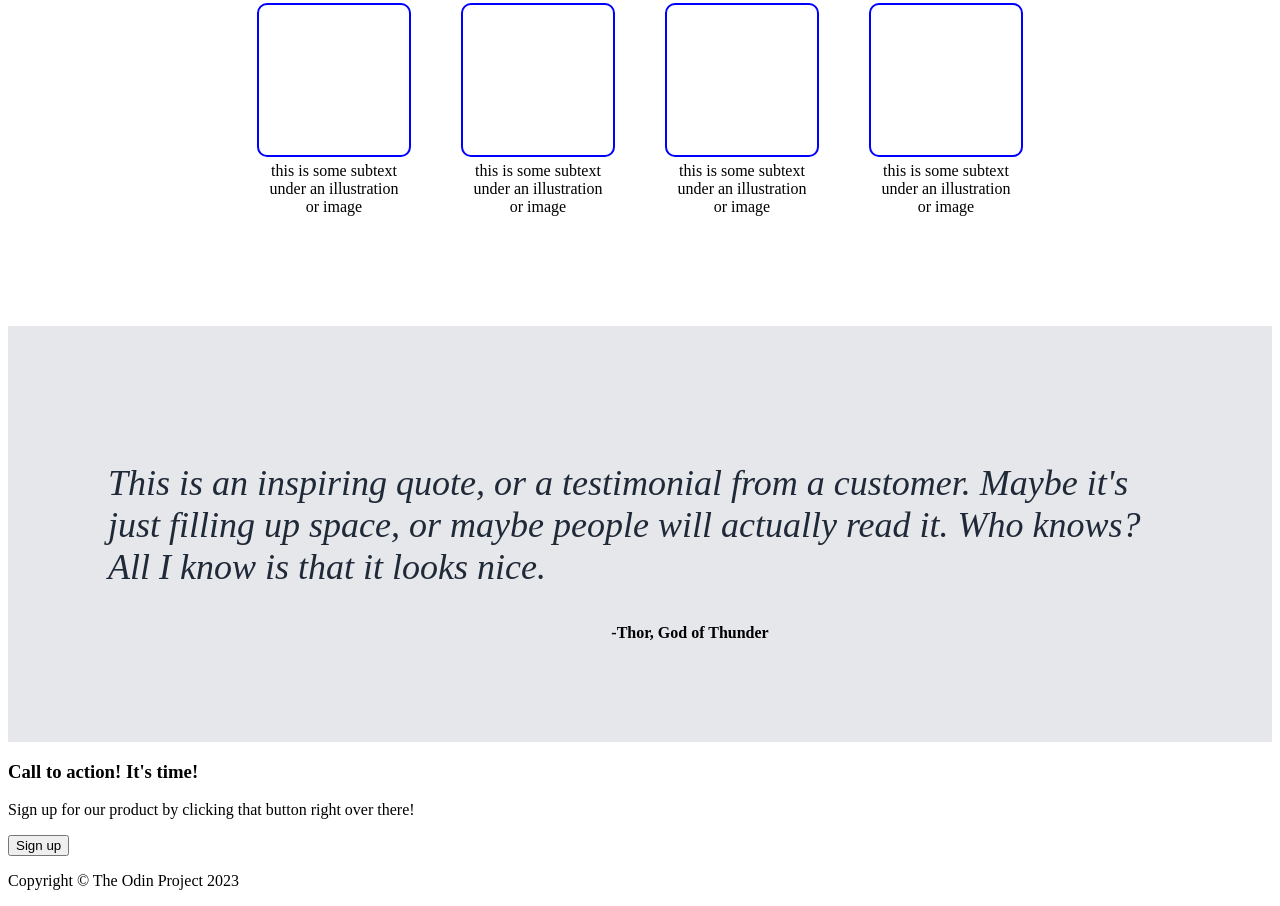
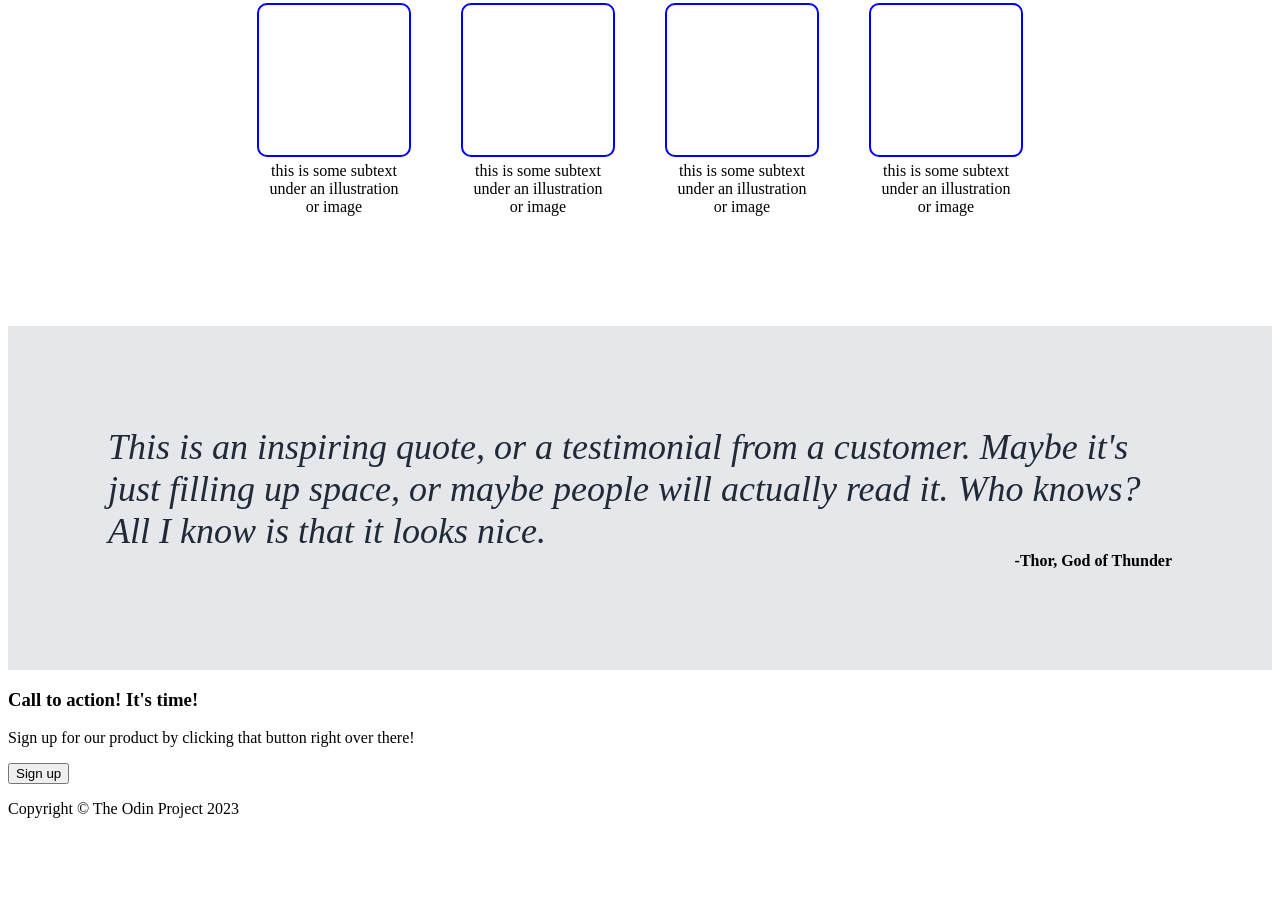
Before and after one commit to Olliekse/odin-landing-page, a plain HTML site: page index.html in a window 1280 px wide. Shown: the part 511-1417 px from the top of the page. After the commit the page ends 1345 px from the top, so only its background shows below. Drawn offline with Linux system fonts and the light colour scheme.

Commit message:
Align third section span

```diff
--- a/index.html
+++ b/index.html
@@ -56,13 +56,14 @@
         </div>
       </div>
     </section>
-    <div class="quote__container">
-      <section class="quote">
+
+    <section class="quote">
+      <div class="quote__container">
         <p class="quote__text">This is an inspiring quote, or a testimonial from a customer. Maybe it's just filling up
           space, or maybe people
           will actually read it. Who knows? All I know is that it looks nice.</p>
         <span class="quote__span">-Thor, God of Thunder</span>
-    </div>
+      </div>
     </section>
     <section>
       <div>
--- a/style.css
+++ b/style.css
@@ -1,3 +1,8 @@
+html {
+  margin: 0;
+  padding: 0;
+}
+
 .header {
   background-color: #1F2937;
   padding: 5px 100px 50px;
@@ -122,6 +127,7 @@ display: flex;
   align-items: center;
   flex-direction: column;
   padding: 100px;
+  max-width: 100%;
 
 }
 
@@ -130,9 +136,16 @@ display: flex;
   font-weight: 200;
   color: #1F2937;
   font-style: italic;
+  margin: 0;
 }
 
 .quote__span {
   font-weight: 900;
-  margin-left: 100px;
+  align-self: flex-end;
+
 }
+
+.quote__container {
+  display: flex;
+  flex-direction: column;
+}
```
